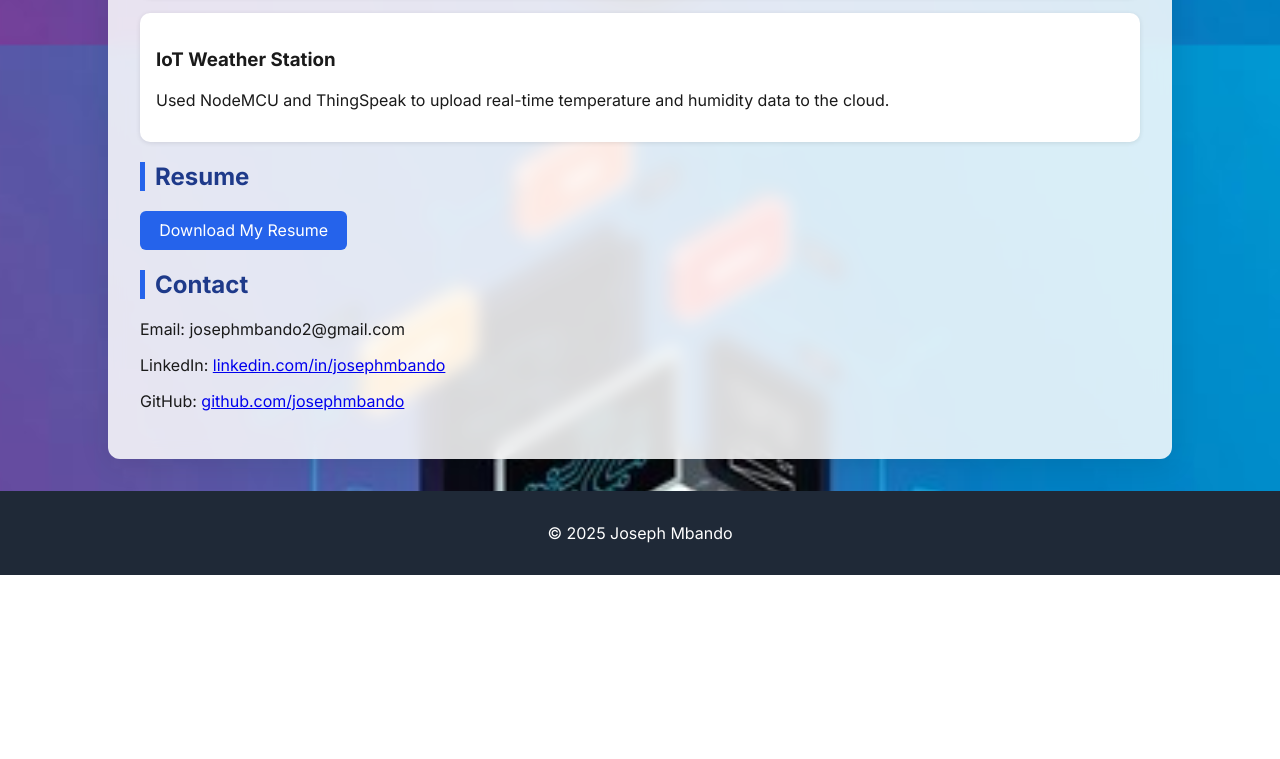
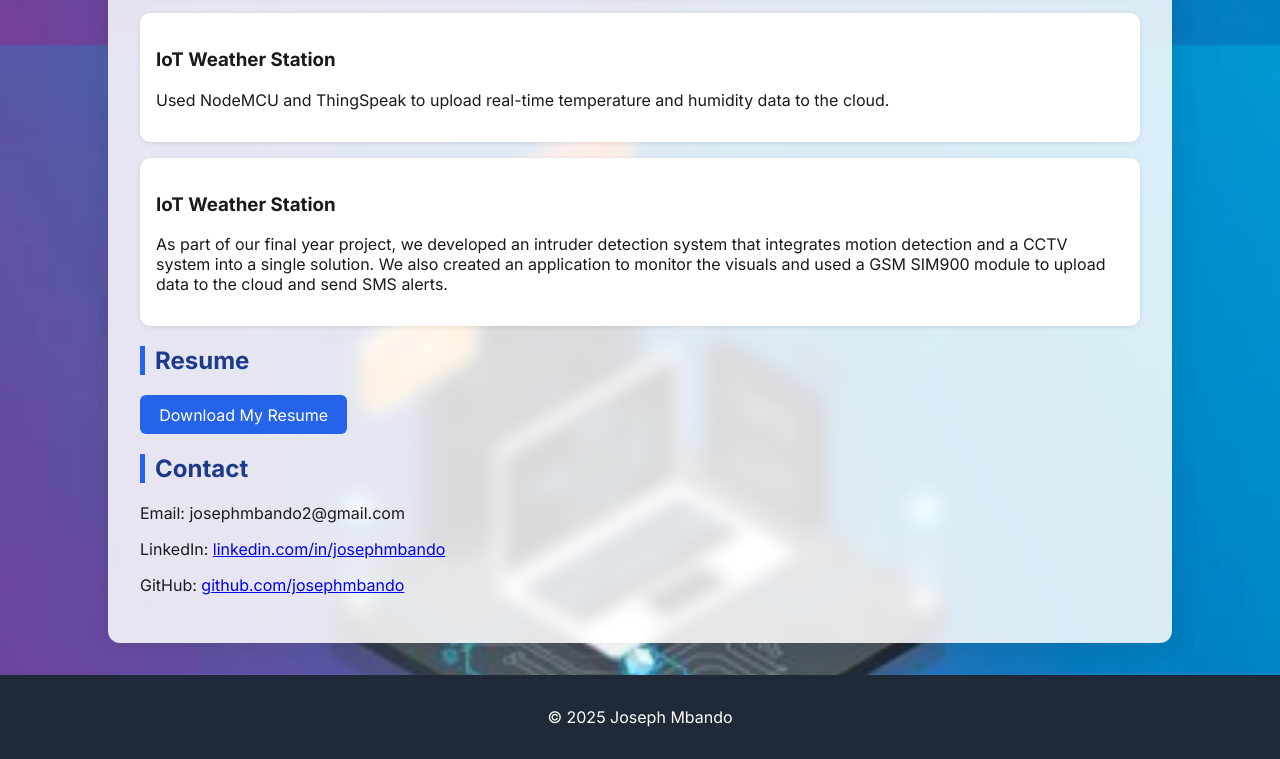
Before and after one commit to josephmbando/josephmbando.github.io, a plain HTML site: page index.html in a window 1280 px wide. Shown: the part 755-1514 px from the top of the page. Before the commit the page ends 1330 px from the top, so only its background shows below. Drawn offline with Linux system fonts and the light colour scheme.

Commit message:
Update index.html

```diff
--- a/index.html
+++ b/index.html
@@ -46,6 +46,10 @@
         <h3>IoT Weather Station</h3>
         <p>Used NodeMCU and ThingSpeak to upload real-time temperature and humidity data to the cloud.</p>
       </div>
+      <div class="project">
+        <h3>IoT Weather Station</h3>
+        <p>As part of our final year project, we developed an intruder detection system that integrates motion detection and a CCTV system into a single solution. We also created an application to monitor the visuals and used a GSM SIM900 module to upload data to the cloud and send SMS alerts.</p>
+      </div>
     </section>
 
     <section id="resume">
```
